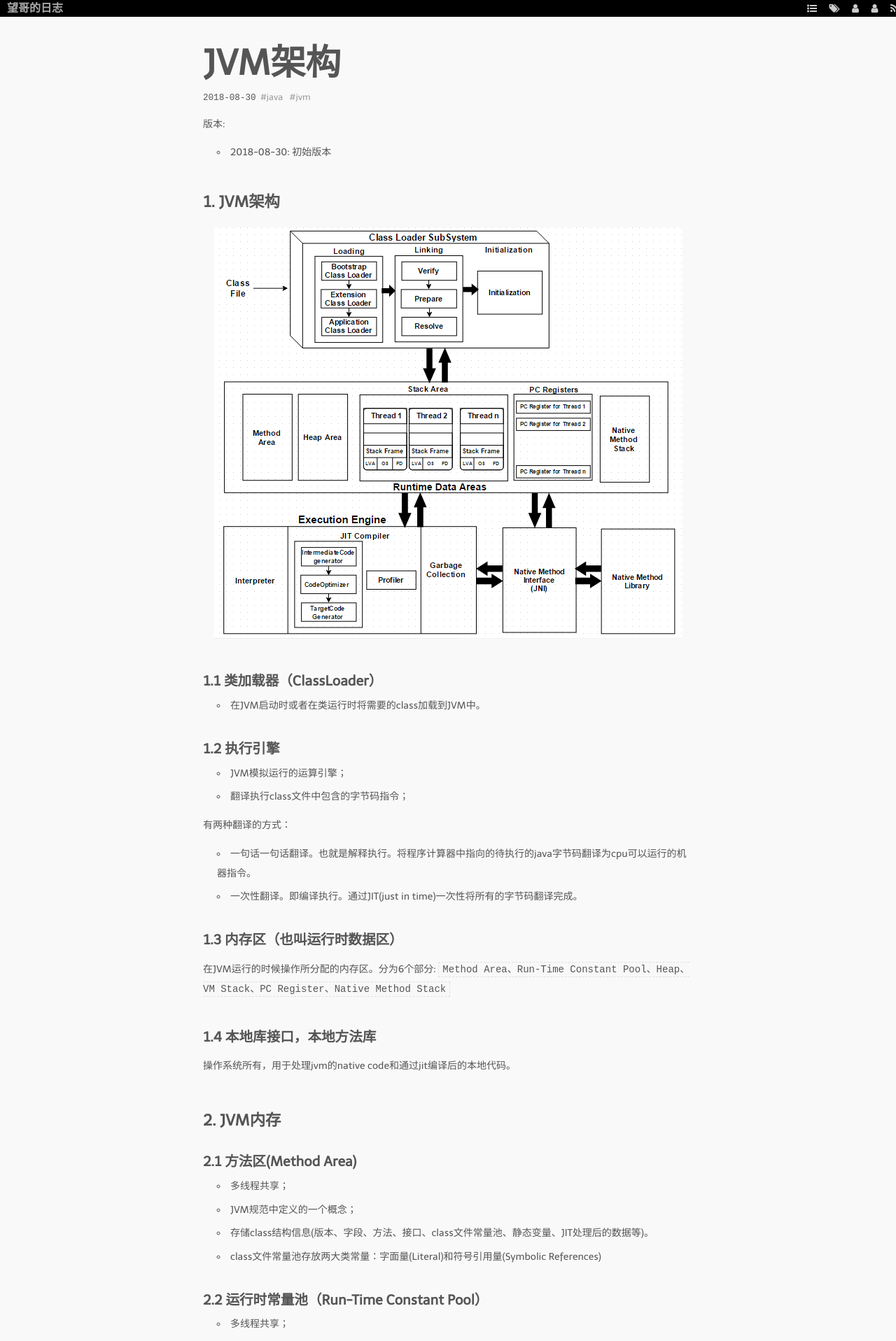
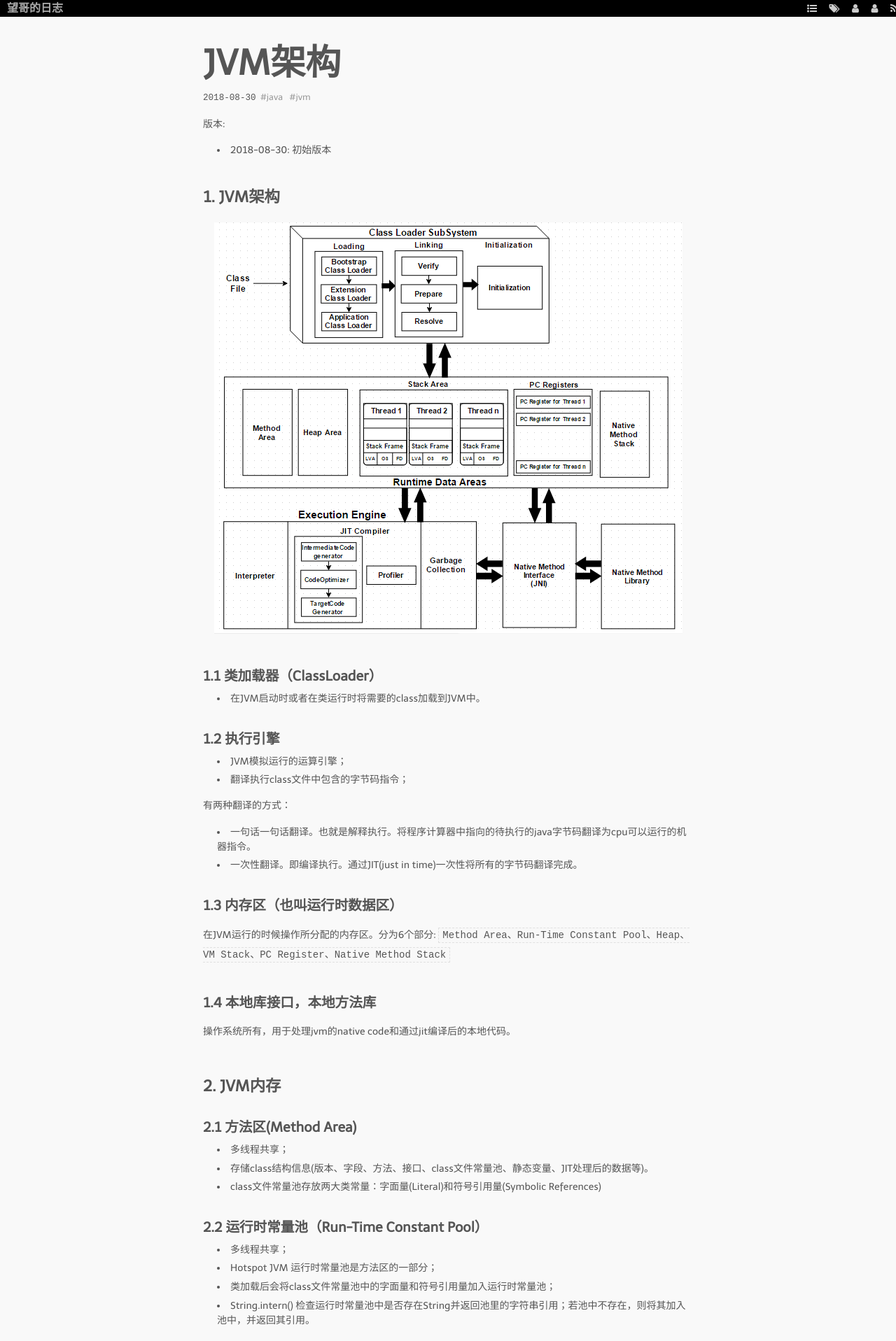
Before and after one commit to wongoo/blog-jekyll, a Jekyll site: the page built from _posts/2018-08-30-jvm-arch.markdown, in a window 1280 px wide. Shown: the top 1917 px of the page at 70% size. Built offline with Jekyll 4.4.1, drawn with Linux system fonts in a browser that asks for light colours; nearby versions of some CDN libraries; some web fonts are replaced; our own code applies the rules of GitHub Pages for plain Markdown files; comment, search, counter and statistics services are not loaded.

Commit message:
update style

```diff
--- a/_posts/2018-08-30-jvm-arch.markdown
+++ b/_posts/2018-08-30-jvm-arch.markdown
@@ -42,7 +42,6 @@ tags:
 ## 2.1 方法区(Method Area)
 
 - 多线程共享；
-- JVM规范中定义的一个概念；
 - 存储class结构信息(版本、字段、方法、接口、class文件常量池、静态变量、JIT处理后的数据等)。
 - class文件常量池存放两大类常量：字面量(Literal)和符号引用量(Symbolic References)
 
--- a/media/css/style.css
+++ b/media/css/style.css
@@ -273,8 +273,9 @@ th td{
     border-color: #b3b3b3;
 }
 .post ul li{
+    line-height: 1.5em;
     margin-left: 20px;
-    list-style-type: circle;
+    list-style-type:initial;
 }
 .post ol li{
     margin-left: 20px;
```
